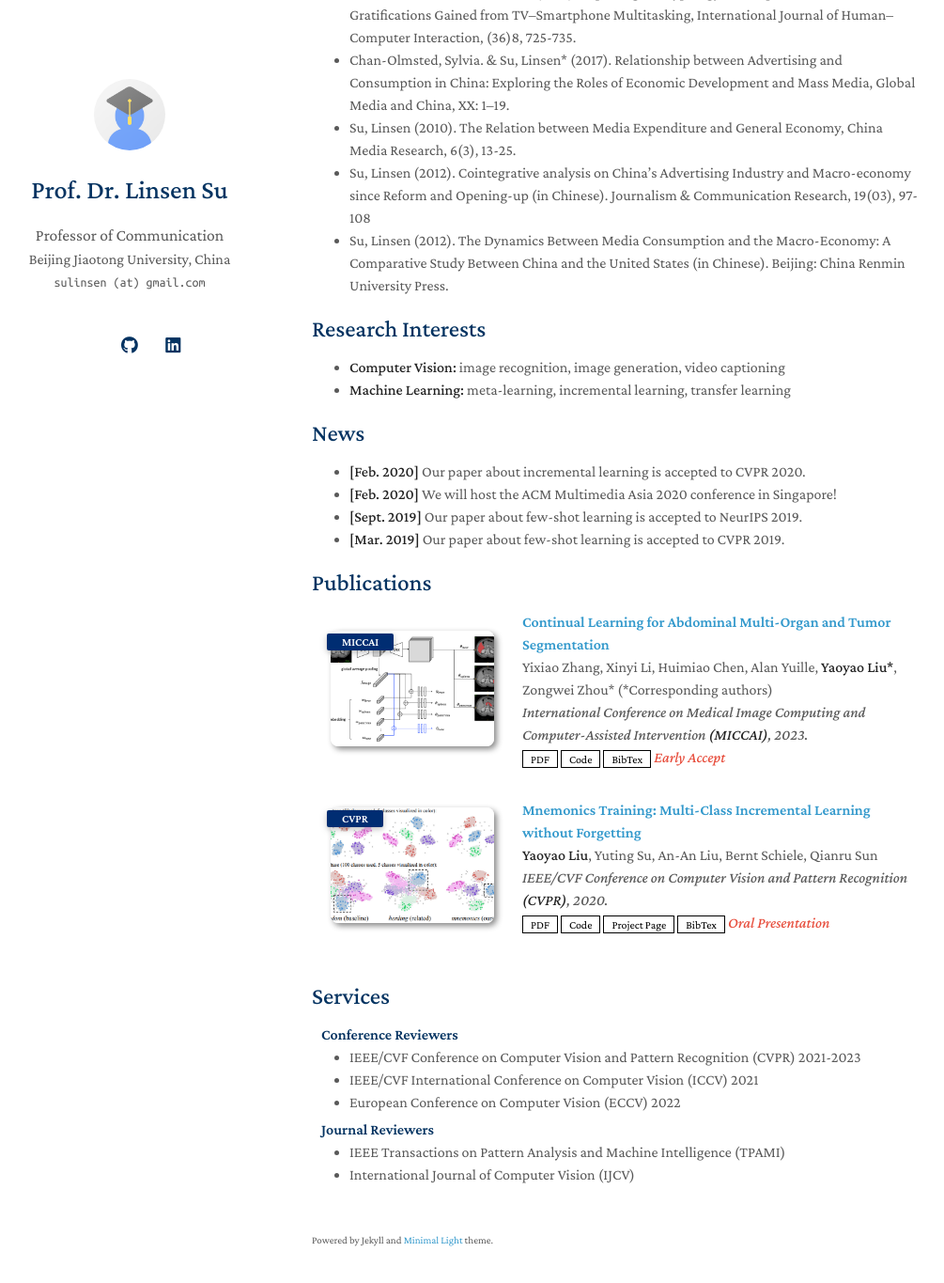
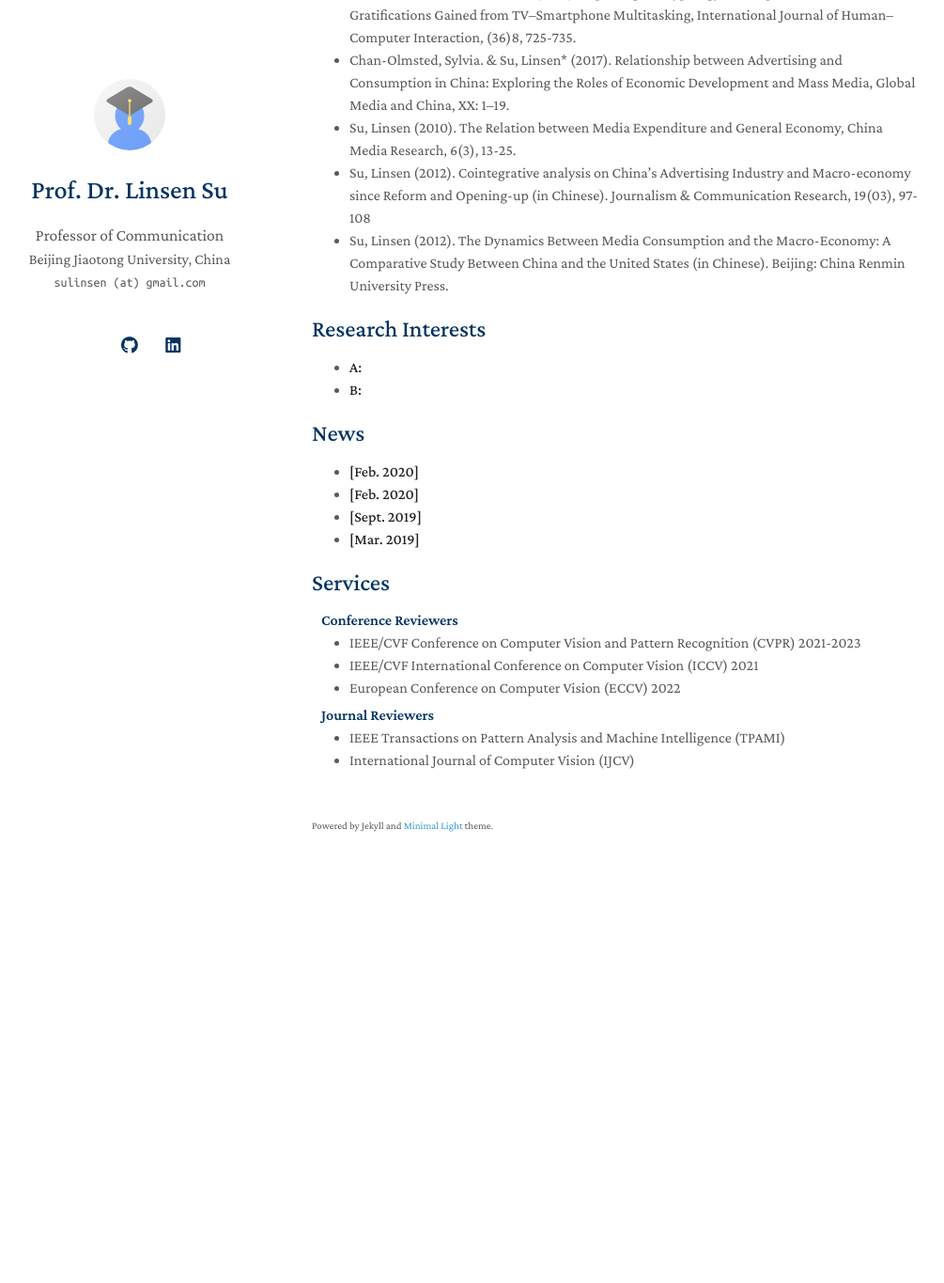
Before and after one commit to linsensu/home, a Jekyll site: the page built from index.md, in a window 1280 px wide and 1400 px high, scrolled down 1891 px. Shown: the top 1365 px of the window at 94% size, without its empty margins (138-1143 px from the left). Built offline with Jekyll 4.4.1, drawn with Linux system fonts in a browser that asks for light colours; a style sheet for code colours, icons or effects is not loaded; our own code applies the rules of GitHub Pages for plain Markdown files; after the commit the page ends 2850 px from its top, so only the background shows below that.

Commit message:
Update index.md

```diff
--- a/index.md
+++ b/index.md
@@ -47,16 +47,14 @@ I systematically introduced and tested Western theories such as the Principle of
 
 
 ## Research Interests
-- **Computer Vision:** image recognition, image generation, video captioning
-- **Machine Learning:** meta-learning, incremental learning, transfer learning
+- **A:**
+- **B:**
 
 ## News
 
-- **[Feb. 2020]** Our paper about incremental learning is accepted to CVPR 2020.
-- **[Feb. 2020]** We will host the ACM Multimedia Asia 2020 conference in Singapore!
-- **[Sept. 2019]** Our paper about few-shot learning is accepted to NeurIPS 2019.
-- **[Mar. 2019]** Our paper about few-shot learning is accepted to CVPR 2019.
-
-{% include_relative _includes/publications.md %}
+- **[Feb. 2020]**
+- **[Feb. 2020]**
+- **[Sept. 2019]**
+- **[Mar. 2019]**
 
 {% include_relative _includes/services.md %}
```
